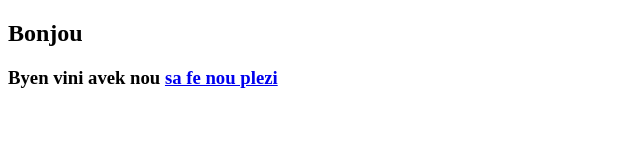
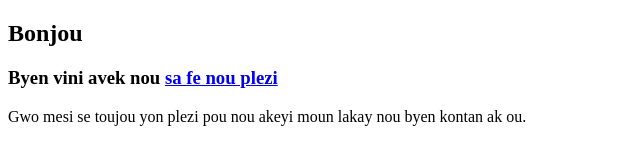
Before and after one commit to black-jacgua/gitstart, a website: page index.html in a window 1280 px wide. Shown: the whole page, without its empty margins (0-640 px from the left). Drawn offline with Linux system fonts and the light colour scheme.

Commit message:
first folder

```diff
--- a/index.html
+++ b/index.html
@@ -6,5 +6,7 @@
 <body>
 <h2>Bonjou</h2>
 <h3>Byen vini avek nou <a href="#">sa fe nou plezi</a></h3>
+
+<p>Gwo mesi se toujou yon plezi pou nou akeyi moun lakay nou byen kontan ak ou.</p>
 </body>
 </html>
```
Also changed, not shown: package.json (added, +24 -0 lines), 2 other files.
